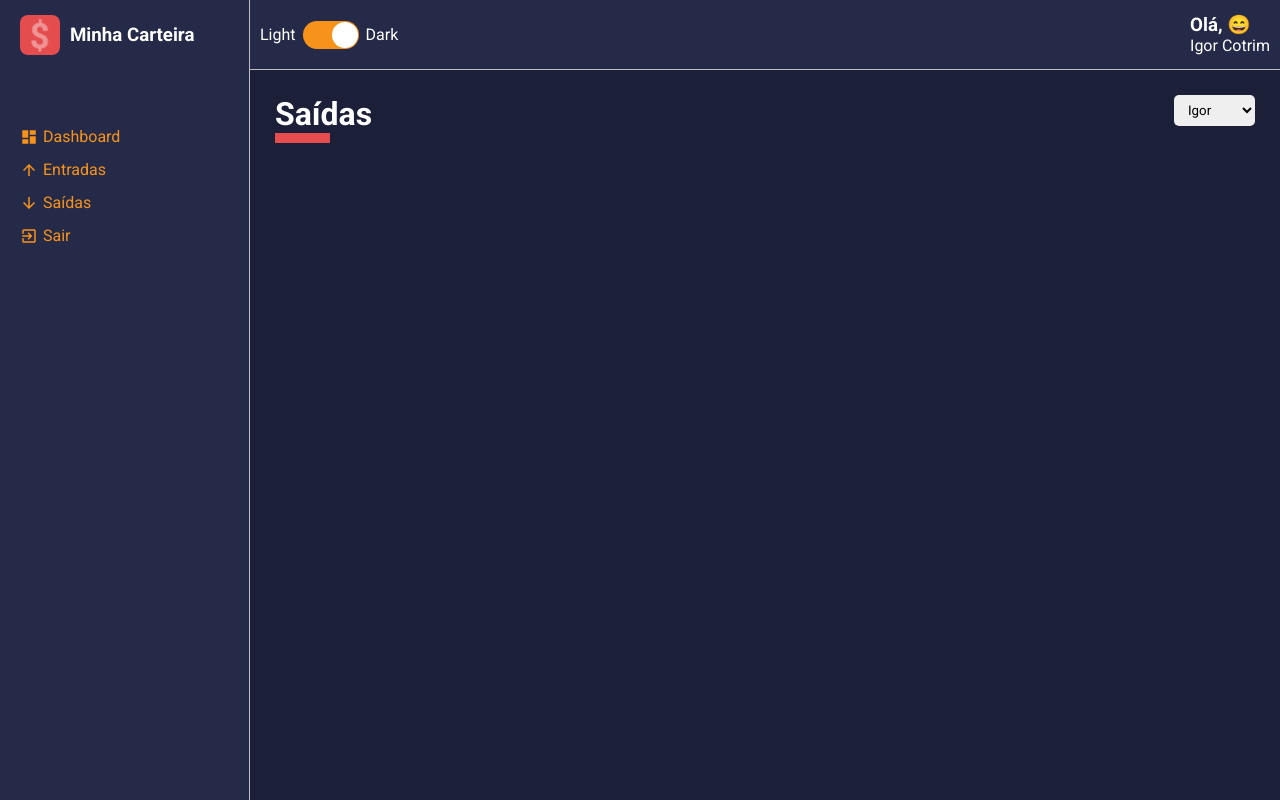
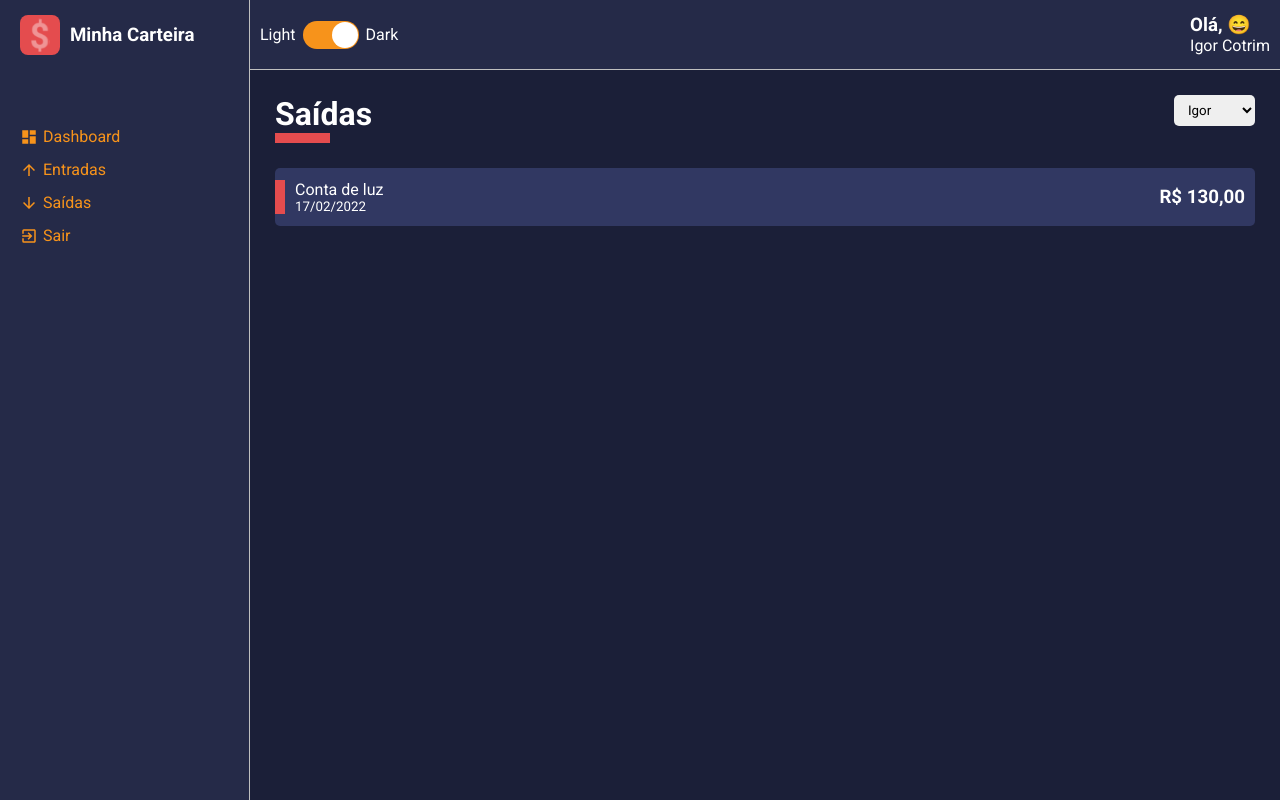
Before and after one commit to igor-cotrim/minha-carteira, a React (Create React App) app: page / in a window 1280 px wide. Built offline with nearby package versions, Linux system fonts and the light colour scheme.

Commit message:
create componente to finance card

```diff
--- /dev/null
+++ b/src/components/history-finance-card/index.tsx
@@ -0,0 +1,30 @@
+import * as S from "./styles"
+
+type HistoryFinanceCardProps = {
+  cardColor: string
+  tagColor: string
+  title: string
+  subtitle: string
+  amount: string
+}
+
+const HistoryFinanceCard = ({
+  cardColor,
+  tagColor,
+  title,
+  subtitle,
+  amount
+}: HistoryFinanceCardProps) => {
+  return (
+    <S.Container color={cardColor}>
+      <S.Tag color={tagColor} />
+      <div>
+        <span>{title}</span>
+        <small>{subtitle}</small>
+      </div>
+      <h3>{amount}</h3>
+    </S.Container>
+  )
+}
+
+export default HistoryFinanceCard
--- /dev/null
+++ b/src/components/history-finance-card/styles.ts
@@ -0,0 +1,47 @@
+import styled, { css } from 'styled-components';
+
+type ContainerProps = {
+  color: string
+}
+
+type TagProps = {
+  color: string
+}
+
+export const Container = styled.li<ContainerProps>`
+  ${({ color }) => css`
+    background: ${color};
+    list-style: none;
+    border-radius: 5px;
+    margin: 10px 0;
+    padding: 12px 10px;
+    display: flex;
+    align-items: center;
+    justify-content: space-between;
+    cursor: pointer;
+    transition: all 0.3s;
+    position: relative;
+
+    &:hover{
+      opacity: 0.7;
+      transform: translateX(10px);
+    }
+
+    > div {
+      display: flex;
+      flex-direction: column;
+      justify-content: space-between;
+      padding-left: 10px;
+    }
+  `}
+`;
+
+export const Tag = styled.div<TagProps>`
+  ${({ color }) => css`
+    position: absolute;
+    width: 10px;
+    height: 60%;
+    left: 0;
+    background: ${color};
+  `}
+`;
--- a/src/pages/list/index.tsx
+++ b/src/pages/list/index.tsx
@@ -1,4 +1,5 @@
 import ContentHeader from "../../components/content-header"
+import HistoryFinanceCard from "../../components/history-finance-card"
 import SelectInput from "../../components/select-input"
 
 import * as S from "./styled"
@@ -15,6 +16,15 @@ const List = () => {
       <ContentHeader title="Saídas" lineColor="#e44c4e">
         <SelectInput options={options} />
       </ContentHeader>
+      <S.Content>
+        <HistoryFinanceCard
+          cardColor="#313862"
+          tagColor="#e44c4e"
+          title="Conta de luz"
+          subtitle="17/02/2022"
+          amount="R$ 130,00"
+        />
+      </S.Content>
     </S.Container>
   )
 }
--- a/src/pages/list/styled.ts
+++ b/src/pages/list/styled.ts
@@ -3,3 +3,7 @@ import styled from 'styled-components';
 export const Container = styled.div`
 
 `;
+
+export const Content = styled.div`
+
+`;
```
